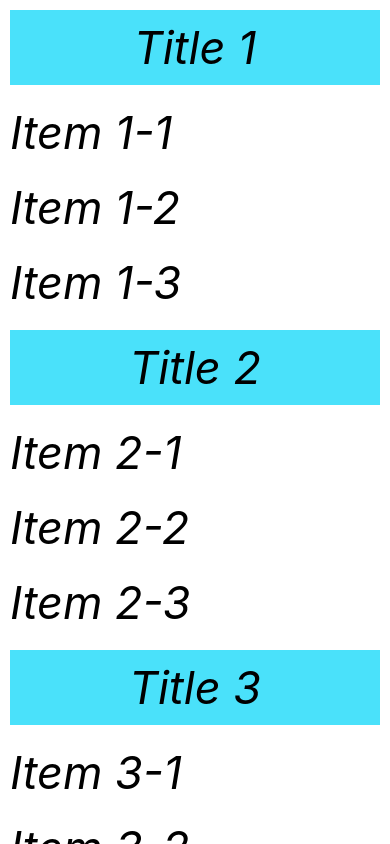
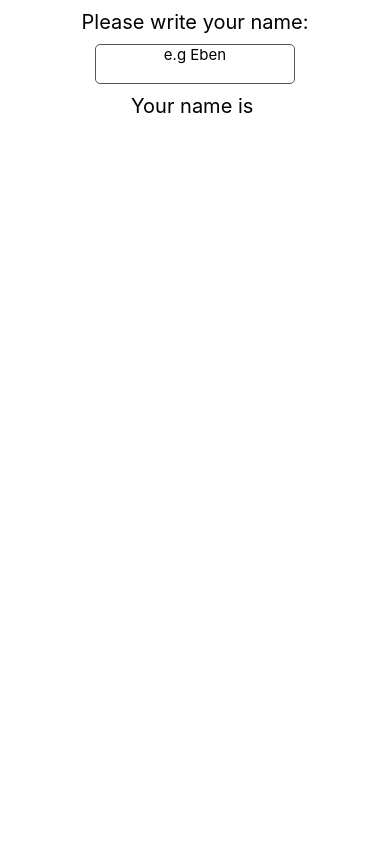
Before and after one commit to Adedeji08/native-app, a React Native app: screen / in a window 390 px wide. Built offline with nearby package versions, Linux system fonts and the light colour scheme.

Commit message:
text-input

```diff
--- a/App.js
+++ b/App.js
@@ -1,127 +1,40 @@
 import { useState } from "react";
-import {
-  FlatList,
-  RefreshControl,
-  ScrollView,
-  SectionList,
-  StyleSheet,
-  Text,
-  View,
-} from "react-native";
+import { StyleSheet, Text, TextInput, View } from "react-native";
 
 export default function App() {
-  const [items, setItems] = useState([
-    { name: "Item 1" },
-    { name: "Item 2" },
-    { name: "Item 3" },
-    { name: "Item 4" },
-    { name: "Item 5" },
-    { name: "Item 6" },
-    { name: "Item 7" },
-    { name: "Item 8" },
-    { name: "Item 9" },
-    { name: "Item 10" },
-    { name: "Item 19" },
-    { name: "Item 35" },
-    { name: "Item 120" },
-  ]);
-
-  const DATA = [
-    {
-      title: "Title 1",
-      data: ["Item 1-1", "Item 1-2", "Item 1-3"],
-    },
-    {
-      title: "Title 2",
-      data: ["Item 2-1", "Item 2-2", "Item 2-3"],
-    },
-    {
-      title: "Title 3",
-      data: ["Item 3-1", "Item 3-2", "Item 3-3"],
-    },
-    {
-      title: "Title 4",
-      data: ["Item 4-1", "Item 4-2", "Item 4-3"],
-    },
-  ];
-  const [Refreshing, setRefreshing] = useState(false);
-  function onRefresh() {
-    setRefreshing(true);
-    setItems([...items, { name: "Item 69" }]);
-    setRefreshing(false);
-  }
+  const [name, setName] = useState("");
   return (
-    <SectionList
-      keyExtractor={(item, index) => index.toString()}
-      sections={DATA}
-      renderItem={({ item }) => <Text style={styles.text}>{item}</Text>}
-      renderSectionHeader={({ section }) => (
-        <View style={styles.item}>
-          <Text style={styles.text}>{section.title}</Text>
-        </View>
-      )}
-      refreshControl={
-                 <RefreshControl
-                   refreshing={Refreshing}
-                   onRefresh={onRefresh}
-                   colors={["#ff00ff"]}
-                 />
-          }
-
-    />
-    // <FlatList
-    //   keyExtractor={(item, index) => index.toString()}
-    //   data={items}
-    //   renderItem={({ item }) => (
-    //     <View style={styles.item}>
-    //       <Text style={styles.text}>{item?.name}</Text>
-    //     </View>
-    //   )}
-    //   refreshControl={
-    //          <RefreshControl
-    //            refreshing={Refreshing}
-    //            onRefresh={onRefresh}
-    //            colors={["#ff00ff"]}
-    //          />
-    //   }
-    // />
-    // <ScrollView
-    //   style={styles.body}
-    //   refreshControl={
-    //     <RefreshControl
-    //       refreshing={Refreshing}
-    //       onRefresh={onRefresh}
-    //       colors={["#ff00ff"]}
-    //     />
-    //   }
-    // >
-    //   {items.map((object) => {
-    //     return (
-    //       <View style={styles.item} key={object?.key}>
-    //         <Text style={styles.text}>{object?.item}</Text>
-    //       </View>
-    //     );
-    //   })}
-    // </ScrollView>
+    <View style={styles.body}>
+      <Text style={styles.text}>Please write your name:</Text>
+      <TextInput
+        multiline
+        style={styles.input}
+        onChangeText={(value) => setName(value)}
+        placeholder="e.g Eben"
+        secureTextEntry
+      />
+      <Text style={styles.text}>Your name is {name}</Text>
+    </View>
   );
 }
 
 const styles = StyleSheet.create({
   body: {
     flex: 1,
-    flexDirection: "column",
+    alignItems: "center",
     backgroundColor: "#fff",
-  },
-  item: {
-    backgroundColor: "#4ae1fa",
-    justifyContent: "center",
-    alignItems: "center",
-    margin: 10,
   },
   text: {
     color: "#000",
-    fontSize: 45,
-    fontStyle: "italic",
+    fontSize: 20,
     margin: 10,
   },
+  input: {
+    width: 200,
+    borderWidth: 1,
+    borderColor: "#555",
+    borderRadius: 5,
+    textAlign: "center",
+    fontSize: 15,
+  },
 });
```
